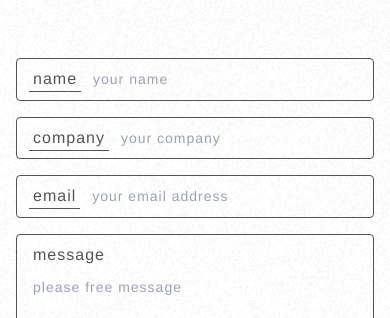
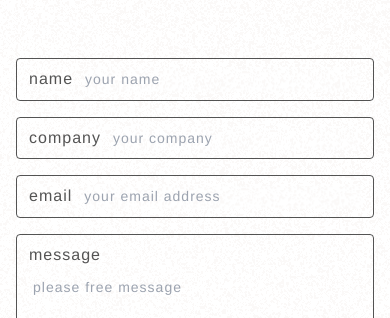
Before and after one commit to kaikojima05/porko, a Next.js app: page /contact in a window 390 px wide. Shown: the part 452-770 px from the top of the page. Built offline with nearby package versions, Linux system fonts and the light colour scheme.

Commit message:
textarea の rows を縮小

```diff
--- a/ui/snippet/formInput.tsx
+++ b/ui/snippet/formInput.tsx
@@ -1,6 +1,6 @@
 import { useRef } from 'react'
 import classNames from 'classnames'
-import { UseFormRegisterReturn, FieldValues } from 'react-hook-form'
+import { UseFormRegisterReturn } from 'react-hook-form'
 
 type FormInputProps = {
   register: UseFormRegisterReturn
@@ -43,9 +43,9 @@ export default function FormInput({
         <label
           htmlFor={forName}
           className={classNames(
-            "text-base border-b border-base-black pb-1 px-1 mr-3",
+            "text-base mr-3",
             "md:mr-0",
-            "lg:px-2"
+            "lg:px-2 lg:border-b lg:border-dashed lg:border-base-black lg:pb-1 lg:px-1",
           )}
         >
           {forName}
@@ -75,7 +75,7 @@ export default function FormInput({
             )}
             {...register}
             placeholder={placeholder}
-            rows={15}
+            rows={10}
             ref={textareaRef}
             onChange={onChange}
             value={value}
```
